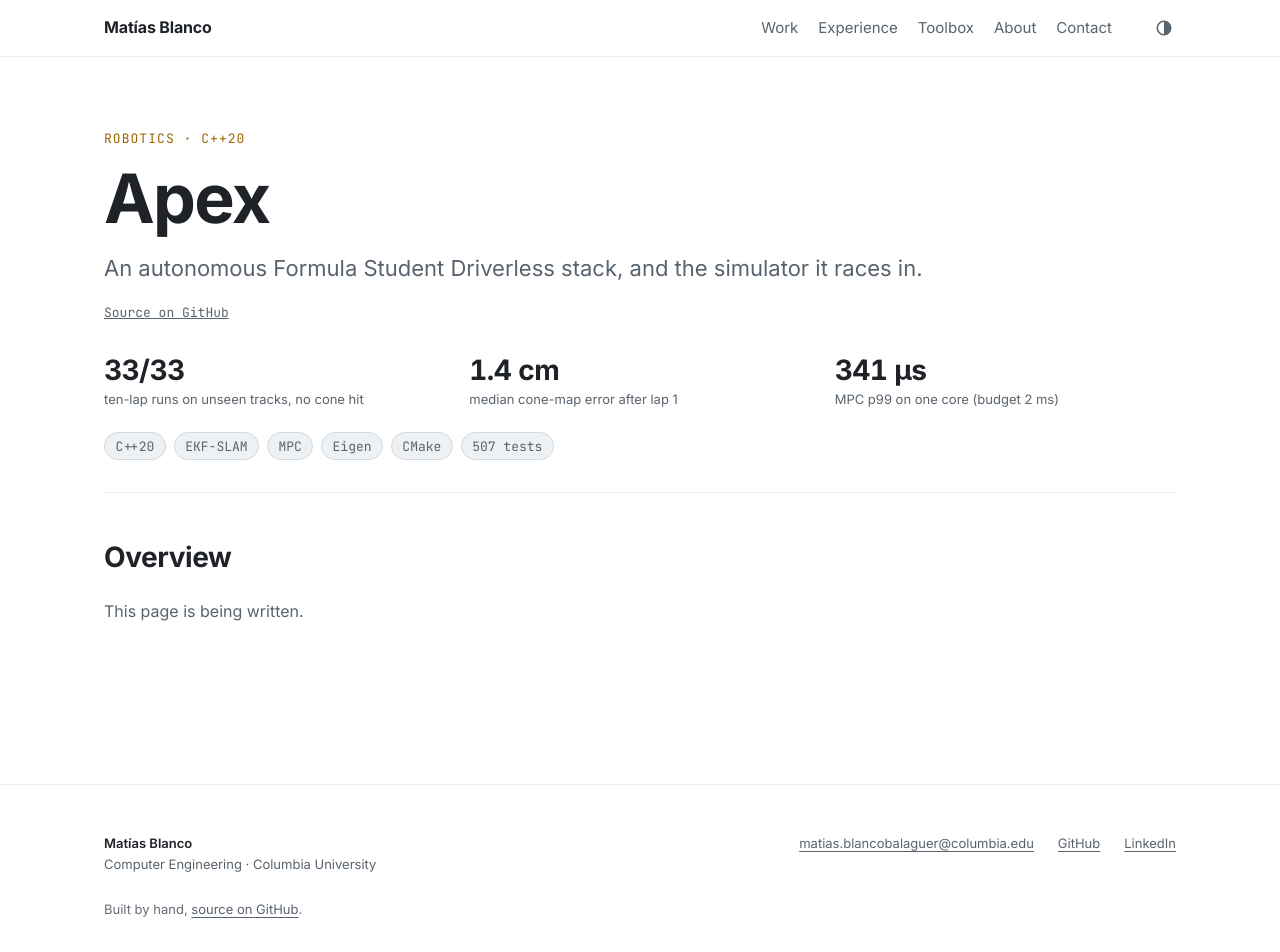
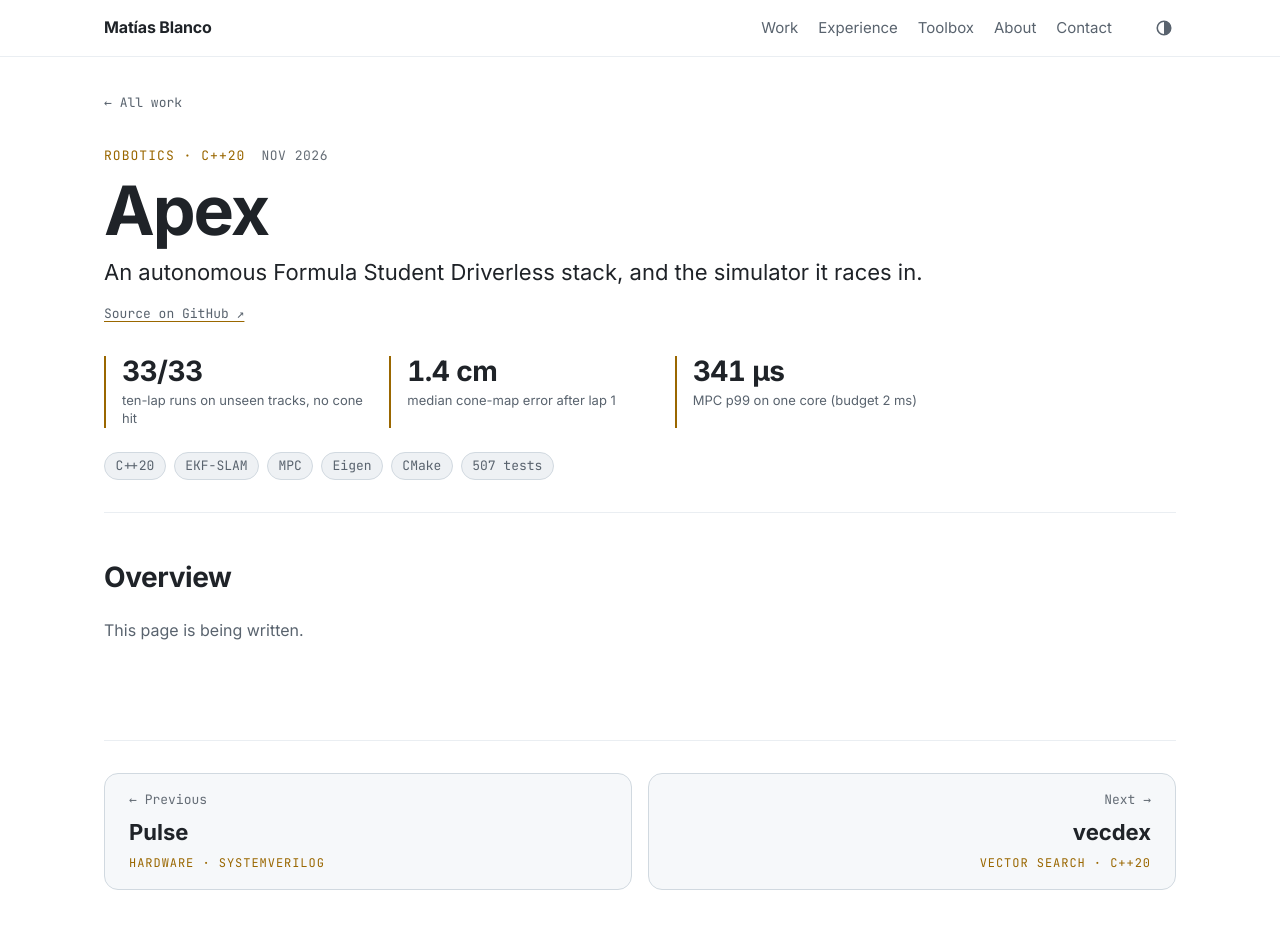
Before and after one commit to MatiiiBL/myportfolio, a React (Vite) app: page /projects/apex in a window 1280 px wide. Shown: the top 952 px of the page. Built offline with nearby package versions, Linux system fonts and the light colour scheme.

Commit message:
Give project pages a table of contents, a back link and neighbors

```diff
--- a/src/components/ProjectLayout.css
+++ b/src/components/ProjectLayout.css
@@ -1,15 +1,25 @@
-.project-layout {
-  max-width: var(--content-width);
-  margin-inline: auto;
-  padding-inline: var(--space-5);
-}
-
 .project-header {
-  padding-block: var(--space-8) var(--space-6);
+  padding-block: var(--space-6) var(--space-6);
   border-bottom: 1px solid var(--grid);
 }
 
+.project-back {
+  display: inline-block;
+  margin-bottom: var(--space-6);
+  color: var(--text-2);
+  font-family: var(--font-mono);
+  font-size: var(--step--1);
+  text-decoration: none;
+}
+
+.project-back:hover {
+  color: var(--text);
+}
+
 .project-kicker {
+  display: flex;
+  flex-wrap: wrap;
+  gap: var(--space-1) var(--space-4);
   font-family: var(--font-mono);
   font-size: var(--step--1);
   letter-spacing: 0.08em;
@@ -17,15 +27,23 @@
   color: var(--accent);
 }
 
+.project-date {
+  color: var(--text-3);
+  letter-spacing: 0.04em;
+}
+
 .project-name {
   font-size: var(--step-5);
   font-weight: 700;
-  letter-spacing: -0.025em;
+  letter-spacing: -0.03em;
+  line-height: 1.05;
   margin-top: var(--space-2);
 }
 
 .project-tagline {
   font-size: var(--step-2);
+  color: var(--text);
+  line-height: 1.35;
   margin-top: var(--space-3);
   max-width: var(--prose-width);
 }
@@ -33,17 +51,33 @@
 .project-links {
   display: flex;
   flex-wrap: wrap;
-  gap: var(--space-5);
+  gap: var(--space-2) var(--space-5);
   margin-top: var(--space-4);
   font-family: var(--font-mono);
   font-size: var(--step--1);
 }
 
+.project-links a {
+  color: var(--text-2);
+  text-decoration-color: var(--accent);
+  text-underline-offset: 3px;
+}
+
+.project-links a:hover {
+  color: var(--text);
+}
+
 .project-stats {
   display: grid;
-  grid-template-columns: repeat(auto-fit, minmax(12rem, 1fr));
+  grid-template-columns: repeat(3, minmax(0, 1fr));
   gap: var(--space-5);
+  max-width: 52rem;
   margin: var(--space-6) 0 0;
+}
+
+.project-stats .stat {
+  padding-left: var(--space-4);
+  border-left: 2px solid var(--accent);
 }
 
 .project-tags {
@@ -54,3 +88,133 @@
   padding: 0;
   margin: var(--space-5) 0 0;
 }
+
+.project-main {
+  display: grid;
+  grid-template-columns: minmax(0, 1fr);
+}
+
+.project-body {
+  min-width: 0;
+}
+
+.toc {
+  display: none;
+}
+
+@media (min-width: 1100px) {
+  .project-main {
+    grid-template-columns: minmax(0, 1fr) 13rem;
+    gap: var(--space-7);
+  }
+
+  .toc {
+    display: block;
+    position: sticky;
+    top: 5rem;
+    align-self: start;
+    padding-top: var(--space-7);
+    font-size: var(--step--1);
+  }
+}
+
+.toc-title {
+  margin-bottom: var(--space-2);
+  color: var(--text-3);
+  font-family: var(--font-mono);
+  letter-spacing: 0.08em;
+  text-transform: uppercase;
+}
+
+.toc ul {
+  margin: 0;
+  padding: 0;
+  list-style: none;
+  border-left: 1px solid var(--grid);
+}
+
+.toc a {
+  display: block;
+  margin-left: -1px;
+  padding: var(--space-1) var(--space-3);
+  border-left: 2px solid transparent;
+  color: var(--text-2);
+  text-decoration: none;
+  line-height: 1.45;
+}
+
+.toc a:hover {
+  color: var(--text);
+}
+
+.toc a[aria-current="location"] {
+  border-left-color: var(--accent);
+  color: var(--text);
+}
+
+.project-neighbors {
+  display: grid;
+  grid-template-columns: repeat(2, minmax(0, 1fr));
+  gap: var(--space-4);
+  margin-top: var(--space-7);
+  padding-top: var(--space-6);
+  border-top: 1px solid var(--grid);
+}
+
+.project-neighbor {
+  display: flex;
+  flex-direction: column;
+  gap: var(--space-1);
+  padding: var(--space-4) var(--space-5);
+  border: 1px solid var(--border);
+  border-radius: var(--radius-3);
+  background: var(--surface);
+  color: var(--text-2);
+  text-decoration: none;
+  transition: border-color 150ms var(--ease-out);
+}
+
+.project-neighbor:hover {
+  border-color: var(--text-3);
+}
+
+.project-neighbor.is-next {
+  align-items: flex-end;
+  text-align: right;
+}
+
+.project-neighbor-dir {
+  color: var(--text-3);
+  font-family: var(--font-mono);
+  font-size: var(--step--1);
+}
+
+.project-neighbor-name {
+  color: var(--text);
+  font-size: var(--step-2);
+  font-weight: 650;
+}
+
+.project-neighbor-kicker {
+  color: var(--accent);
+  font-family: var(--font-mono);
+  font-size: 0.75rem;
+  letter-spacing: 0.08em;
+  text-transform: uppercase;
+}
+
+@media (max-width: 640px) {
+  .project-stats {
+    grid-template-columns: minmax(0, 1fr);
+    gap: var(--space-4);
+  }
+
+  .project-neighbors {
+    grid-template-columns: minmax(0, 1fr);
+  }
+
+  .project-neighbor.is-next {
+    align-items: flex-start;
+    text-align: left;
+  }
+}
--- a/src/components/ProjectLayout.tsx
+++ b/src/components/ProjectLayout.tsx
@@ -1,7 +1,11 @@
 import type { ReactNode } from "react";
+import { Link } from "react-router-dom";
 import type { Project } from "../content/types";
+import { projects } from "../content/projects";
+import { projectPath } from "../pages/meta";
 import { Chip } from "./Chip";
 import { Stat } from "./Stat";
+import { TableOfContents } from "./TableOfContents";
 import "./ProjectLayout.css";
 
 interface ProjectLayoutProps {
@@ -11,21 +15,28 @@ interface ProjectLayoutProps {
 }
 
 /**
- * The frame of every project page: the header (kicker, name, tagline, links, the three
- * headline numbers, tags) from src/content/projects.ts, then the page's sections.
+ * The frame of every project page: a link back to the work, the header (kicker, name, tagline,
+ * links, the three headline numbers, tags) from src/content/projects.ts, the page's sections
+ * with a table of contents beside them on wide screens, and links to the neighboring projects.
  */
 export function ProjectLayout({ project, children }: ProjectLayoutProps) {
   return (
-    <article className="project-layout">
+    <article className="project-layout container">
       <header className="project-header">
-        <p className="project-kicker">{project.kicker}</p>
+        <Link to={{ pathname: "/", hash: "#work" }} className="project-back">
+          ← All work
+        </Link>
+        <p className="project-kicker">
+          {project.kicker}
+          <span className="project-date">{project.date}</span>
+        </p>
         <h1 className="project-name">{project.name}</h1>
         <p className="project-tagline">{project.tagline}</p>
         <p className="project-links">
-          <a href={project.repo}>Source on GitHub</a>
+          <a href={project.repo}>Source on GitHub ↗</a>
           {project.links.map((link) => (
             <a key={link.href} href={link.href}>
-              {link.label}
+              {link.label} ↗
             </a>
           ))}
         </p>
@@ -42,7 +53,37 @@ export function ProjectLayout({ project, children }: ProjectLayoutProps) {
           ))}
         </ul>
       </header>
-      <div className="project-body">{children}</div>
+      <div className="project-main">
+        <div className="project-body">{children}</div>
+        <TableOfContents bodySelector=".project-body" />
+      </div>
+      <ProjectNeighbors slug={project.slug} />
     </article>
   );
 }
+
+/** Previous and next project, in home-page order, wrapping around at the ends. */
+function ProjectNeighbors({ slug }: { slug: string }) {
+  const i = projects.findIndex((p) => p.slug === slug);
+  if (i < 0 || projects.length < 2) return null;
+  const prev = projects[(i - 1 + projects.length) % projects.length];
+  const next = projects[(i + 1) % projects.length];
+  return (
+    <nav className="project-neighbors" aria-label="More projects">
+      {prev && (
+        <Link to={projectPath(prev.slug)} className="project-neighbor" rel="prev">
+          <span className="project-neighbor-dir">← Previous</span>
+          <span className="project-neighbor-name">{prev.name}</span>
+          <span className="project-neighbor-kicker">{prev.kicker}</span>
+        </Link>
+      )}
+      {next && (
+        <Link to={projectPath(next.slug)} className="project-neighbor is-next" rel="next">
+          <span className="project-neighbor-dir">Next →</span>
+          <span className="project-neighbor-name">{next.name}</span>
+          <span className="project-neighbor-kicker">{next.kicker}</span>
+        </Link>
+      )}
+    </nav>
+  );
+}
--- /dev/null
+++ b/src/components/TableOfContents.tsx
@@ -0,0 +1,78 @@
+import { useEffect, useState } from "react";
+
+interface Entry {
+  id: string;
+  label: string;
+}
+
+/**
+ * "On this page": a sticky list of the page's top-level sections, read from the rendered page
+ * (each <Section> carries its id and label), with the section being read marked. Project bodies
+ * load lazily, so the list follows the DOM as it fills in. Shown beside the body on wide
+ * screens only; it is a reading aid, so it is left out of the prerendered HTML.
+ */
+export function TableOfContents({ bodySelector }: { bodySelector: string }) {
+  const [entries, setEntries] = useState<Entry[]>([]);
+  const [active, setActive] = useState<string | null>(null);
+
+  useEffect(() => {
+    const body = document.querySelector(bodySelector);
+    if (!body) return;
+    const read = () => {
+      const sections = [...body.querySelectorAll<HTMLElement>("section.section[id]")].filter(
+        (s) => !s.parentElement?.closest("section.section"),
+      );
+      const next = sections.map((s) => ({ id: s.id, label: s.dataset.navLabel ?? s.id }));
+      setEntries((prev) => (sameEntries(prev, next) ? prev : next));
+    };
+    read();
+    const observer = new MutationObserver(read);
+    observer.observe(body, { childList: true, subtree: true });
+    return () => observer.disconnect();
+  }, [bodySelector]);
+
+  useEffect(() => {
+    if (entries.length === 0) return;
+    let frame = 0;
+    const update = () => {
+      frame = 0;
+      let current: string | null = entries[0]?.id ?? null;
+      for (const { id } of entries) {
+        const el = document.getElementById(id);
+        if (el && el.getBoundingClientRect().top <= window.innerHeight * 0.3) current = id;
+      }
+      setActive(current);
+    };
+    const onScroll = () => {
+      if (!frame) frame = requestAnimationFrame(update);
+    };
+    update();
+    window.addEventListener("scroll", onScroll, { passive: true });
+    window.addEventListener("resize", onScroll);
+    return () => {
+      window.removeEventListener("scroll", onScroll);
+      window.removeEventListener("resize", onScroll);
+      if (frame) cancelAnimationFrame(frame);
+    };
+  }, [entries]);
+
+  if (entries.length < 2) return null;
+  return (
+    <nav className="toc" aria-label="On this page">
+      <p className="toc-title">On this page</p>
+      <ul>
+        {entries.map(({ id, label }) => (
+          <li key={id}>
+            <a href={`#${id}`} aria-current={active === id ? "location" : undefined}>
+              {label}
+            </a>
+          </li>
+        ))}
+      </ul>
+    </nav>
+  );
+}
+
+function sameEntries(a: Entry[], b: Entry[]): boolean {
+  return a.length === b.length && a.every((e, i) => e.id === b[i]?.id && e.label === b[i]?.label);
+}
```
